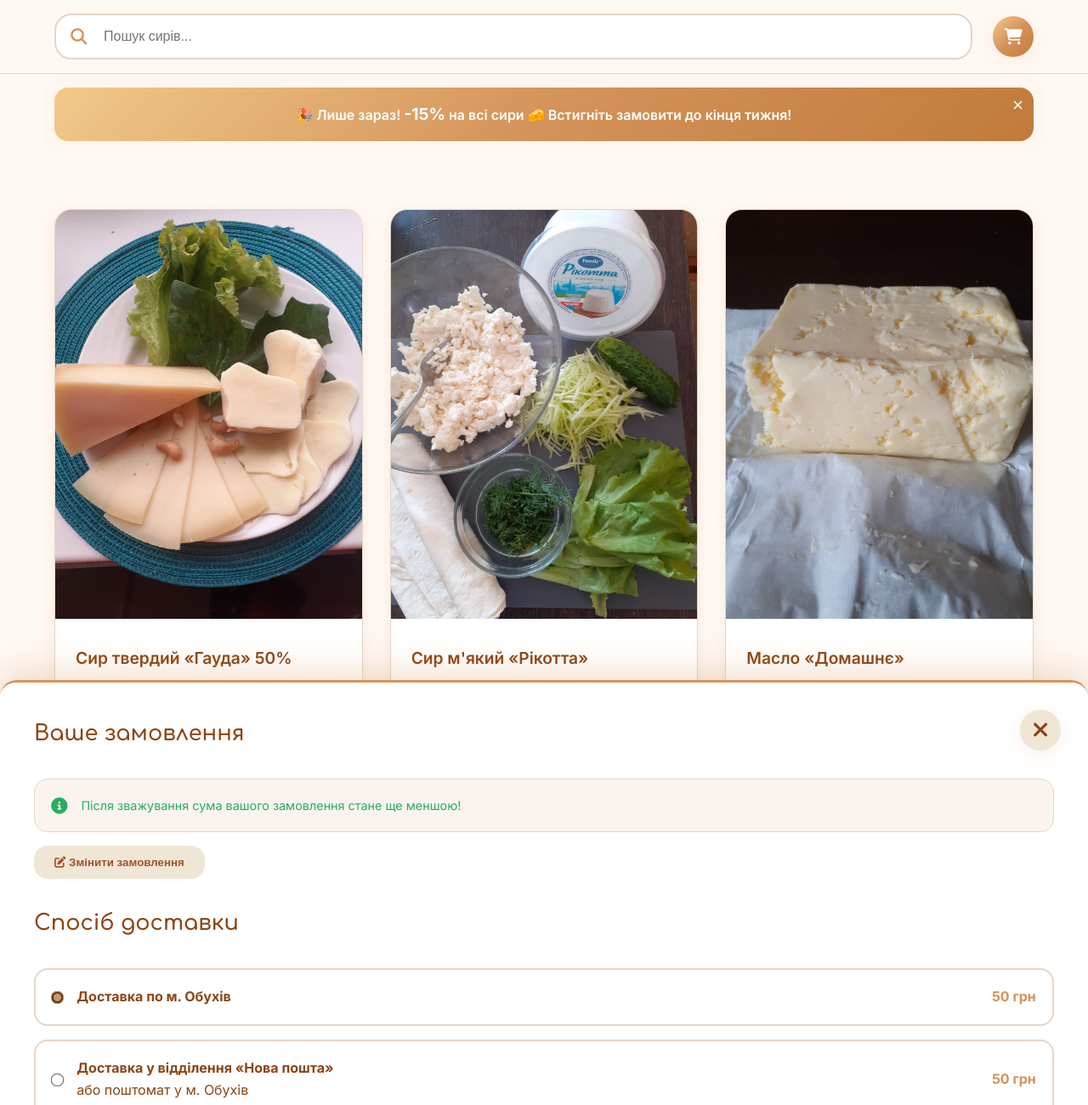
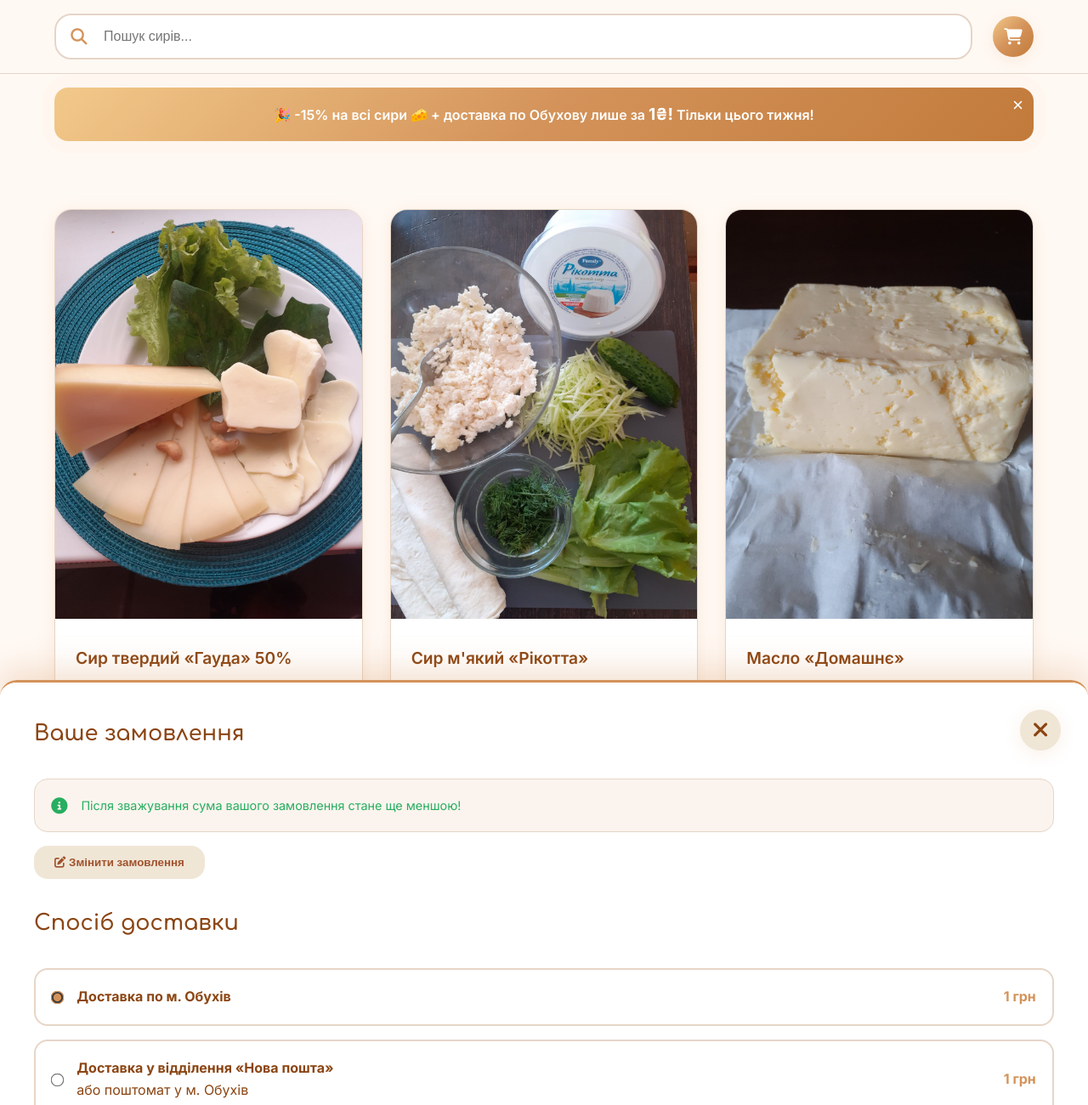
Before and after one commit to digital-hot/fc, a plain HTML site: page index.html in a window 1280 px wide. Shown: the top 1300 px of the page at 85% size. Drawn offline with Linux system fonts and the light colour scheme; no server answers.

Commit message:
Додана скидка на доставку

```diff
--- a/index.html
+++ b/index.html
@@ -516,8 +516,9 @@ body {
 <section class="promo-section" id="promo-section">
   <div class="container">
     <div class="promo-box">
-      🎉 Лише зараз! <strong>-15%</strong> на всі сири 🧀
-      <span class="promo-sub">Встигніть замовити до кінця тижня!</span>
+      🎉 -15% на всі сири 🧀
+      + доставка по Обухову лише за <strong>1₴!</strong>
+      <span class="promo-sub">Тільки цього тижня!</span>
       <button class="promo-close" id="promo-close">×</button>
     </div>
   </div>
@@ -625,19 +626,19 @@ body {
         <div class="delivery-options">
             <h2>Спосіб доставки</h2>
             <div class="delivery-option">
-                <input type="radio" id="obukhiv-delivery" name="delivery" value="50" data-title="Доставка по м. Обухів" checked>
+                <input type="radio" id="obukhiv-delivery" name="delivery" value="1" data-title="Доставка по м. Обухів" checked>
                 <label for="obukhiv-delivery">
                     <b>Доставка по м. Обухів</b>
                 </label>
-                <span class="price">50 грн</span>
+                <span class="price">1 грн</span>
             </div>
             <div class="delivery-option">
-                <input type="radio" id="obukhiv-nova-poshta" name="delivery" value="50" data-title="Доставка Нова пошта м. Обухів">
+                <input type="radio" id="obukhiv-nova-poshta" name="delivery" value="1" data-title="Доставка Нова пошта м. Обухів">
                 <label for="obukhiv-nova-poshta">
                     <b>Доставка у відділення «Нова пошта»</b><br>
                     або поштомат у м. Обухів
                 </label>
-                <span class="price">50 грн</span>
+                <span class="price">1 грн</span>
             </div>
             <div class="delivery-option">
                 <input type="radio" id="nova-poshta" name="delivery" value="0" data-title="Нова Пошта">
@@ -1004,7 +1005,7 @@ body {
         if (selectedDelivery.id === 'obukhiv-delivery' || selectedDelivery.id === 'obukhiv-nova-poshta') {
             cartAsArray.push({
                 id: 'Доставка',      // Артикул
-                price: 50,           // Фіксована ціна
+                price: 1,           // Фіксована ціна
                 quantity: 1          // Кількість
             });
         }
```
